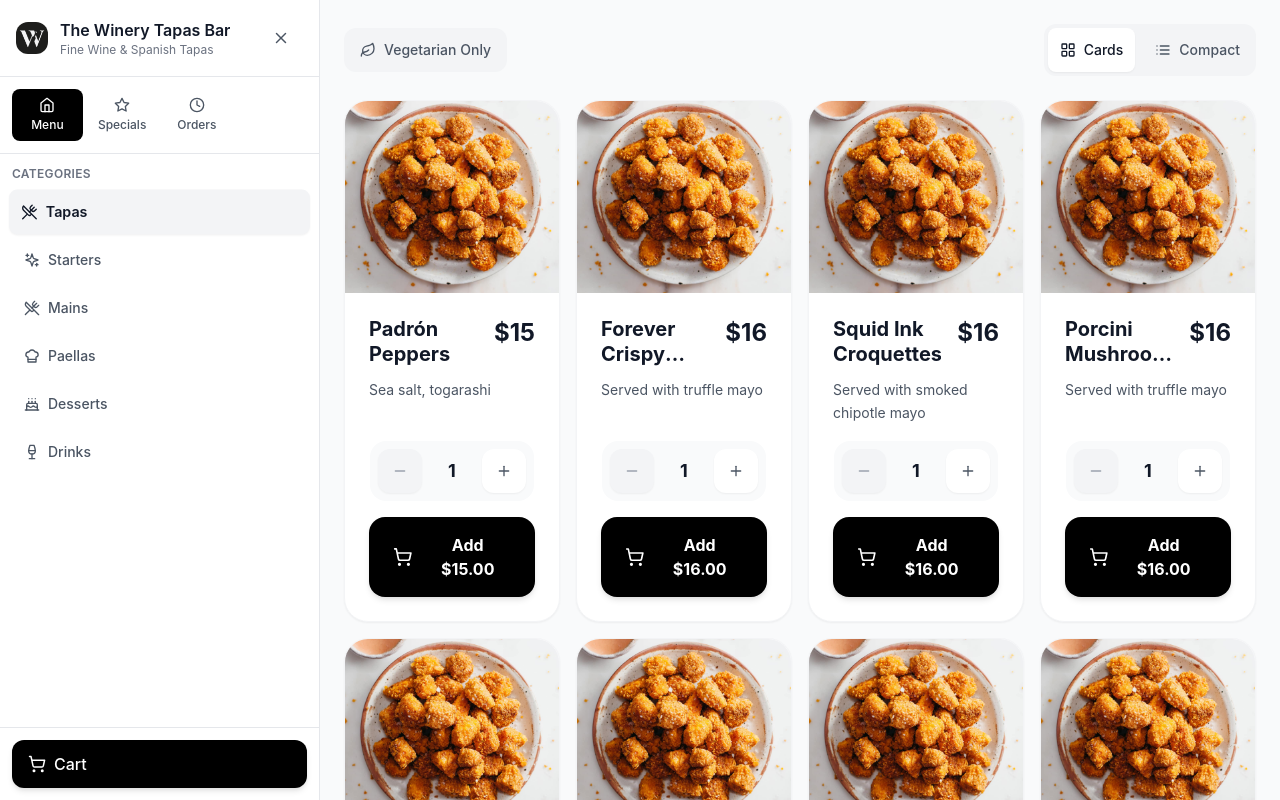
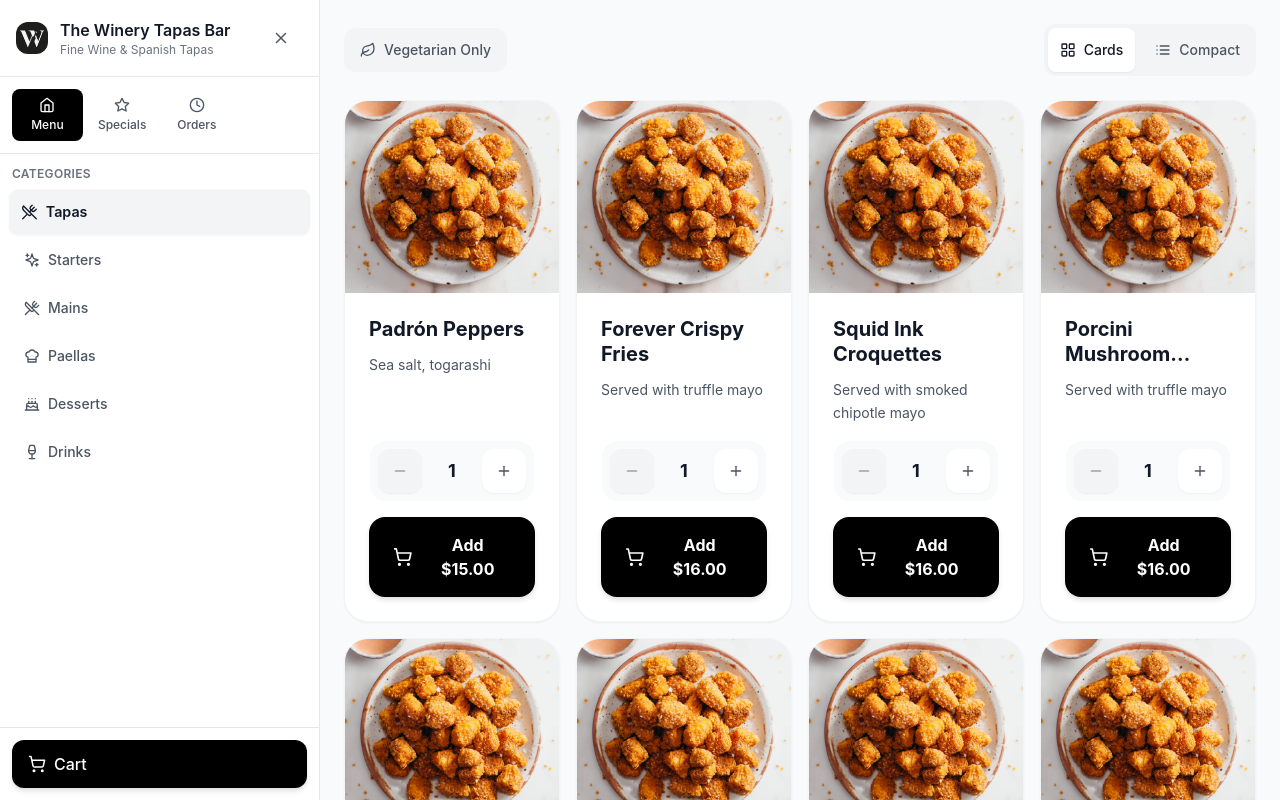
Before and after one commit to mikaelchan95/winerymenu, a React (Vite) app: page / in a window 1280 px wide. Built offline with nearby package versions, Linux system fonts and the light colour scheme.

Commit message:
Remove Duplicate Price Display

```diff
--- a/src/components/MenuItem.tsx
+++ b/src/components/MenuItem.tsx
@@ -143,7 +143,6 @@ export const MenuItem: React.FC<MenuItemProps> = ({ item, onAddToCart, compact =
           <h3 className="text-xl font-bold text-gray-900 line-clamp-2 flex-1 leading-tight">
             {item.name}
           </h3>
-          <span className="text-2xl font-bold text-gray-900 ml-4 flex-shrink-0">${item.price}</span>
         </div>
 
         {/* Description */}
```
